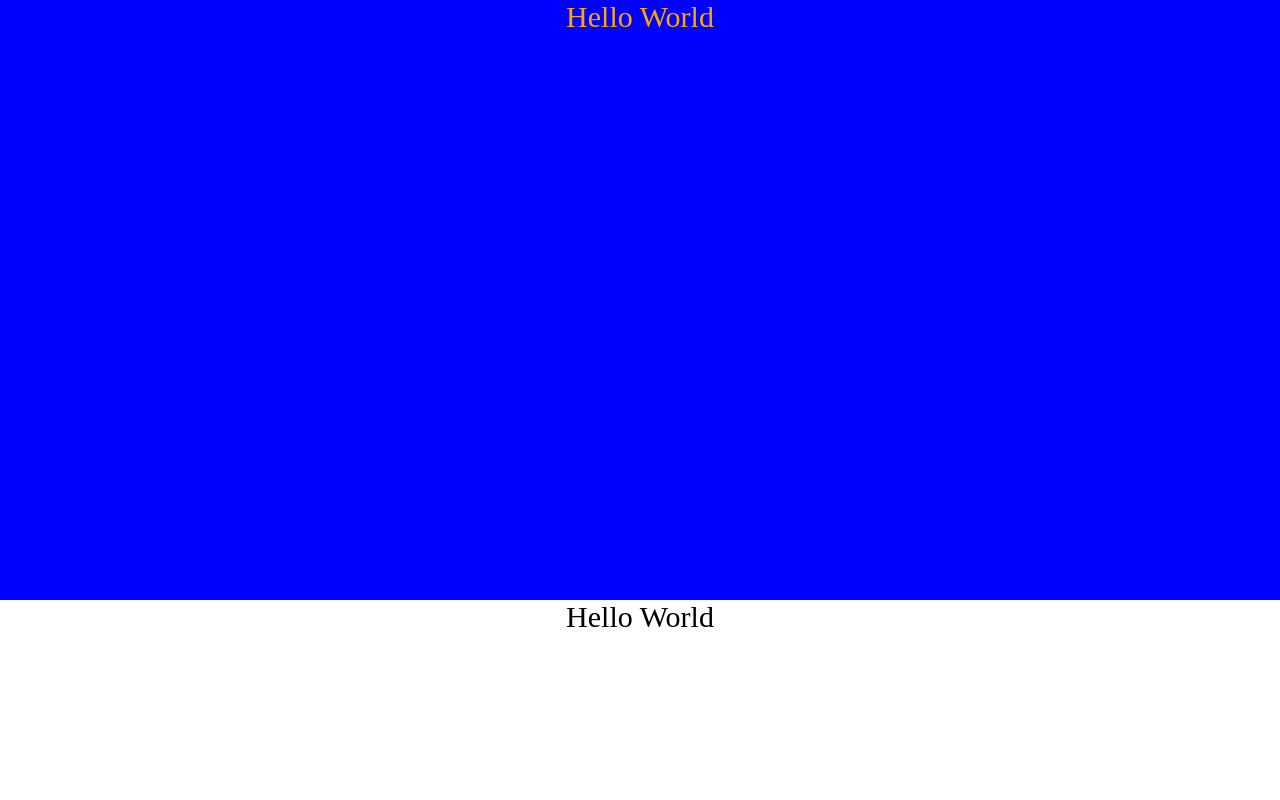
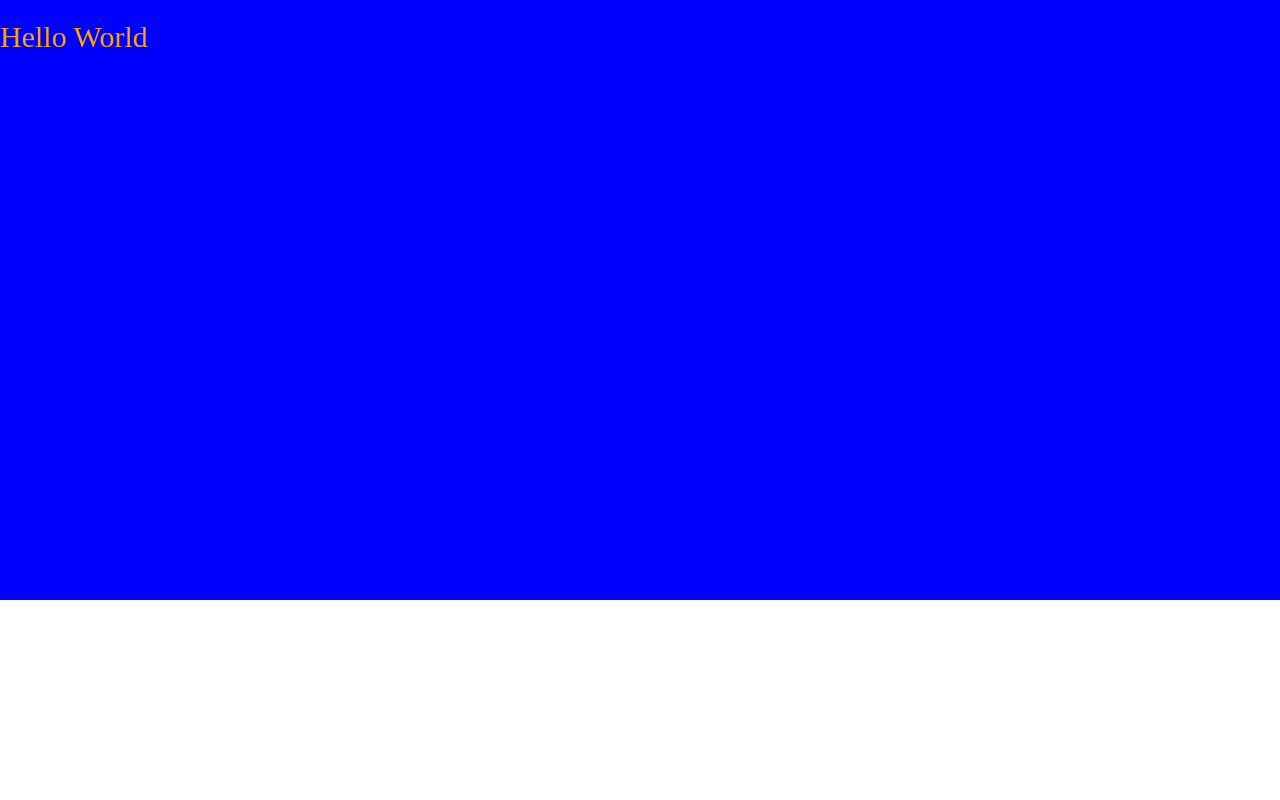
Before and after one commit to mattchupp/colorchangingnav, a plain HTML site: page index.html in a window 1280 px wide. Shown: the top 800 px of the page. Drawn offline with Linux system fonts and the light colour scheme.

Commit message:
Update clipping

```diff
--- a/index.html
+++ b/index.html
@@ -14,7 +14,16 @@
 		.section {
 			width: 100%;
 			height: 600px;
-			clip-path: inset(0,0,0,0);
+			position: relative;
+		}
+		.section-clip {
+			clip: rect(auto, auto, auto, auto);
+			-webkit-clip-path: inset(0 0 0 0);
+			clip-path: inset(0 0 0 0);
+			width: 100%;
+			height: 600px;
+			position: absolute;
+			top: 0;
 		}
 		.background-blue {
 			background-color: blue;
@@ -27,7 +36,7 @@
 		}
 
 		.nav-bar {
-			/*position: fixed;*/
+			position: fixed;
 			margin: 0;
 			overflow: hidden;
 			z-index: 10;
@@ -55,16 +64,24 @@
 <body>
 
 	<div class="section background-blue">
-		<div class="nav-bar text nav-bar-text-blue">Hello World</div>
+		<div class="section-clip">
+			<div class="nav-bar text nav-bar-text-blue">Hello World</div>
+		</div>
 	</div>
 	<div class="section background-white">
-		<div class="nav-bar text nav-bar-text-white">Hello World</div>
+		<div class="section-clip">
+			<div class="nav-bar text nav-bar-text-white">Hello World</div>
+		</div>
 	</div>
 	<div class="section background-green">
-		<div class="nav-bar text nav-bar-text-green">Hello World</div>
+		<div class="section-clip">
+			<div class="nav-bar text nav-bar-text-green">Hello World</div>
+		</div>
 	</div>
 	<div class="section background-blue">
-		<div class="nav-bar text nav-bar-text-blue">Hello World</div>
+		<div class="section-clip">
+			<div class="nav-bar text nav-bar-text-blue">Hello World</div>
+		</div>
 	</div>
 
 </body>
```
